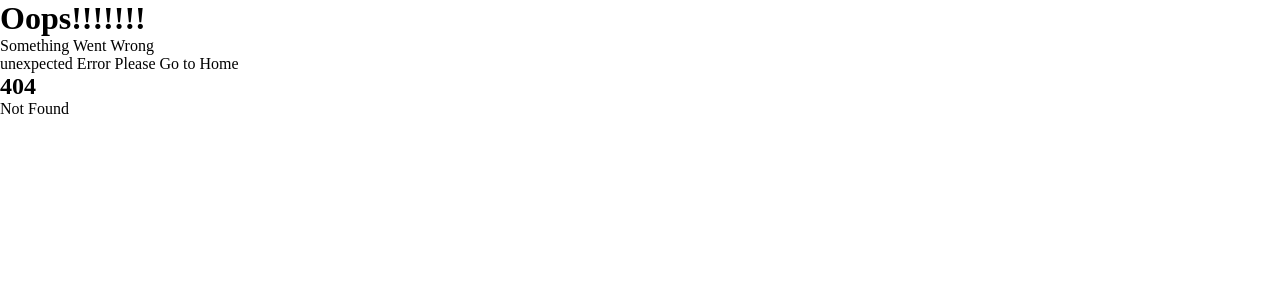
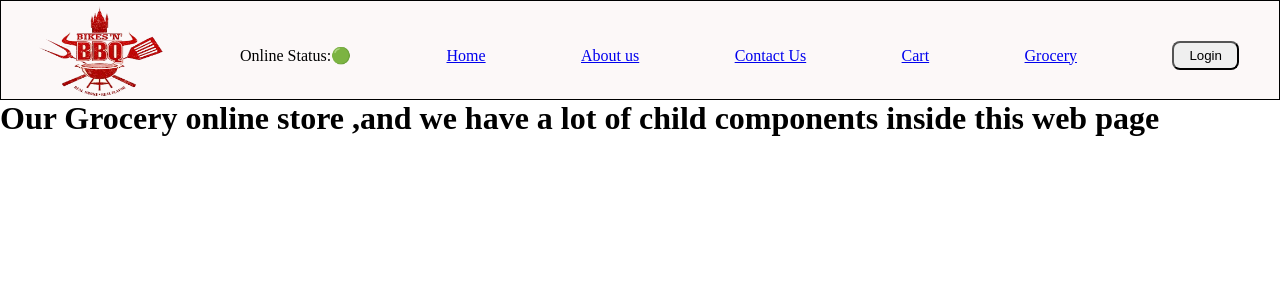
Before and after one commit to mohdathar01/Food_Ordering_App_React, a React (Vite) app: page /grocery in a window 1280 px wide. Before the commit this address had no page. Shown: the top 300 px of the page. Built offline with nearby package versions, Linux system fonts and the light colour scheme.

Commit message:
Higher order comp and tailwin

```diff
--- a/index.css
+++ b/index.css
@@ -1,3 +1,7 @@
+/* @tailwind base;
+@tailwind components;
+@tailwind utilities; */
+
 * {
   margin: 0;
   padding: 0;
@@ -43,8 +47,7 @@
 /* .search {
   margin: 30px;
 } */
-.RestaurentContainer {
-}
+
 .RestaurentCard {
   height: 300px;
   width: 220px;
--- a/package.json
+++ b/package.json
@@ -22,8 +22,10 @@
     "events": "^3.3.0",
     "parcel": "^2.12.0",
     "path-browserify": "^1.0.1",
+    "postcss": "^8.4.45",
     "process": "^0.11.10",
     "stream-browserify": "^3.0.0",
+    "tailwindcss": "^3.4.10",
     "tty-browserify": "^0.0.1",
     "vm-browserify": "^1.1.2"
   },
--- a/src/App.js
+++ b/src/App.js
@@ -1,4 +1,4 @@
-import React from "react";
+import React, { lazy, Suspense } from "react";
 import ReactDOM from "react-dom/client"; // Corrected this line
 // import img1 from "./images.png"
 // import chknbryn from "./chicken-biryani.jpg";
@@ -8,8 +8,19 @@ import RestaurantMenu from "./components/RestaurantMenu";
 import Error from "./components/Error";
 import About from "./components/About";
 import Contacts from "./components/Contacts";
+// import Grocery from "./components/Grocery";
 import RestaurentContainer from "./components/RestaurantContainer";
 import { createBrowserRouter, RouterProvider } from "react-router-dom";
+
+/*many name of chunking
+chunking
+code splitting
+lazy loading
+Dynamic bundling
+on demand loading
+*/
+/*when app size is big we should chunks it into diferent bundle called as bundling*/
+const Grocery = lazy(() => import("./components/Grocery"));
 
 const AppLayout = () => {
   return (
@@ -38,6 +49,14 @@ const appRouter = createBrowserRouter([
         element: <Contacts />,
       },
       {
+        path: "/grocery",
+        element: (
+          <Suspense fallback={<h1>Loading..🚀🚀</h1>}>
+            <Grocery />
+          </Suspense>
+        ),
+      },
+      {
         path: "/restaurantsmenu/:resId",
         element: <RestaurantMenu />,
       },
--- /dev/null
+++ b/src/components/Grocery.jsx
@@ -0,0 +1,11 @@
+const Grocery = () => {
+  return (
+    <div>
+      <h1>
+        Our Grocery online store ,and we have a lot of child components inside
+        this web page
+      </h1>
+    </div>
+  );
+};
+export default Grocery;
--- a/src/components/Header.jsx
+++ b/src/components/Header.jsx
@@ -1,9 +1,12 @@
 import img1 from "../utils/imagess/images.png";
 import { useState } from "react";
 import { Link } from "react-router-dom";
+import useOnlineStatus from "../utils/useOlnineStatus";
 
 const Header = () => {
   const [btnNameReact, setBtnNameReact] = useState("Login");
+
+  const onlineStatus = useOnlineStatus();
 
   return (
     <div className="header">
@@ -12,6 +15,7 @@ const Header = () => {
       </div>
       <div className="nav-items">
         <ul className="ull">
+          <li>Online Status:{onlineStatus ? "🟢" : "🔴"}</li>
           <li>
             <Link to="/">Home</Link>
           </li>
@@ -23,6 +27,9 @@ const Header = () => {
           </li>
           <li>
             <Link to="/cart">Cart</Link>
+          </li>
+          <li>
+            <Link to="/grocery">Grocery</Link>
           </li>
           <button
             className="loginbutton"
--- a/src/components/RestaurantContainer.jsx
+++ b/src/components/RestaurantContainer.jsx
@@ -3,6 +3,8 @@ import RestaurentCard from "./RestaurentCard";
 import Shimmer from "./Shimmer";
 import { Link } from "react-router-dom";
 import { RES_CONTAINER_API } from "../utils/constant";
+import useOnlineStatus from "../utils/useOlnineStatus";
+
 // dont use index as key its a bad practice,use unique as a key its a good practice
 const RestaurentContainer = () => {
   const [listOfRestaurent, setlistOfRestaurent] = useState([]);
@@ -17,9 +19,7 @@ const RestaurentContainer = () => {
     const data = await fetch(RES_CONTAINER_API);
 
     const json = await data.json();
-    console.log(
-      json?.data?.cards[1]?.card?.card?.gridElements?.infoWithStyle?.restaurants
-    );
+
     setlistOfRestaurent(
       json?.data?.cards[1]?.card?.card?.gridElements?.infoWithStyle?.restaurants
     );
@@ -28,6 +28,15 @@ const RestaurentContainer = () => {
     );
   };
 
+  const onlineStatus = useOnlineStatus();
+
+  if (onlineStatus === false)
+    return (
+      <h1>
+        OOPS!!😤 Looks like you are Offline😒!!!Please check your internet
+        connection and try Again
+      </h1>
+    );
   // if(listOfRestaurent.length===0){
   //   return  <Shimmer/>
   // }
--- a/src/utils/useOlnineStatus.jsx
+++ b/src/utils/useOlnineStatus.jsx
@@ -1,20 +1,20 @@
-import { useState,useEffect } from "react";
+import { useState, useEffect } from "react";
 
-const useOnlineStatus=()=>{
+const useOnlineStatus = () => {
+  const [onlineStatus, setOnlineStatus] = useState(true);
 
-    const[onlineStatus]=useState()
+  //check online or offline
+  useEffect(() => {
+    window.addEventListener("offline", () => {
+      setOnlineStatus(false);
 
-    //check online or offline
-    useEffect(()=>{
+      window.addEventListener("online", () => {
+        setOnlineStatus(true);
+      });
+    });
+  }, []);
 
-      addEventListener("online",()=>{
-
-      })
-
-    },[])
-
-
-    //return bool
-    return onlineStatus;
-}
+  //return bool
+  return onlineStatus;
+};
 export default useOnlineStatus;
--- /dev/null
+++ b/tailwind.config.js
@@ -0,0 +1,8 @@
+/** @type {import('tailwindcss').Config} */
+module.exports = {
+  content: ["./src/**/*.{html,js,ts,jsx,tsx}"],
+  theme: {
+    extend: {},
+  },
+  plugins: [],
+};
```
Also changed, not shown: src/components/User.jsx (+7 -8 lines), .postcssrc (added), 1 other file (tests, documents, lock files or other folders).
